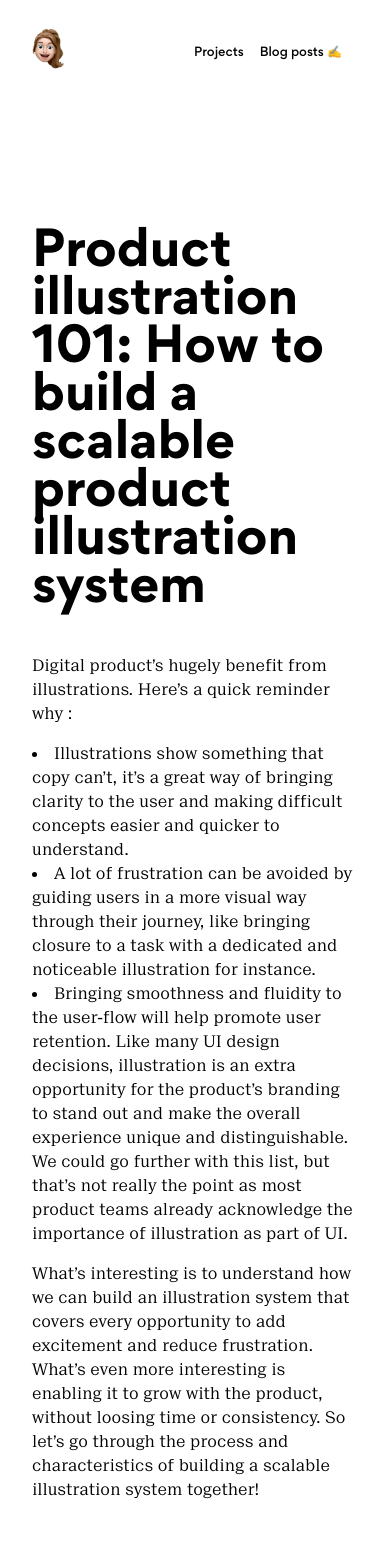
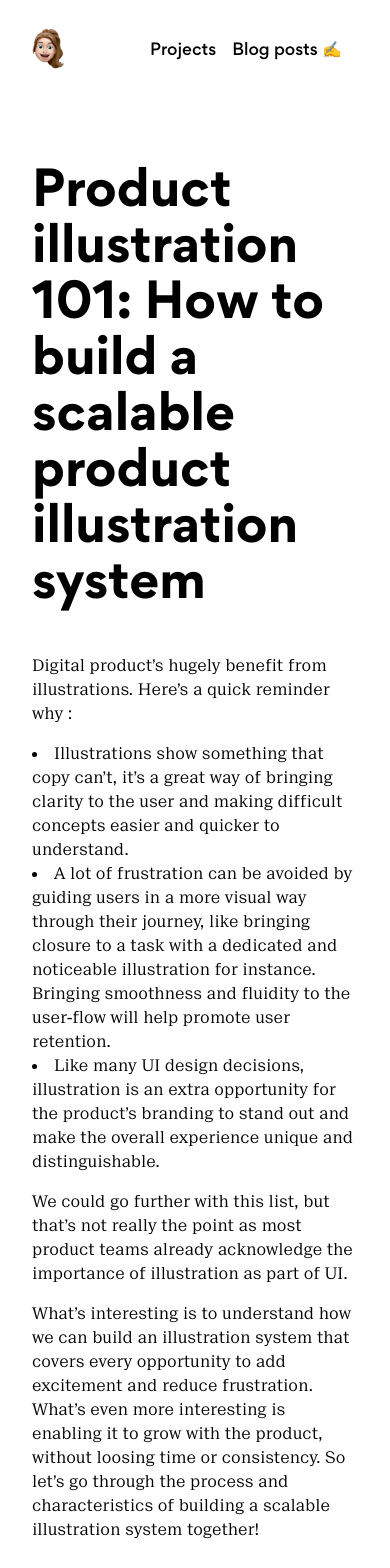
Before and after one commit to fflurp/fflurpage, a Next.js app: page /blog/how-to-build-a-scalable-illustration-system in a window 390 px wide. Shown: the top 1568 px of the page. Built offline with nearby package versions, Linux system fonts and the light colour scheme.

Commit message:
last fix

```diff
--- a/components/CTAMail.tsx
+++ b/components/CTAMail.tsx
@@ -8,7 +8,7 @@ const Button: React.FC<{ children: string }> = ({ children }) => {
 
 const CTAMail = () => {
   return (
-    <section className="py-80 text-center">
+    <section className="pt-40 pb-80 text-center md:py-80">
       <div>
         <h2 className="mb-6 font-title-bold text-3xl">
           Want your digital product to stand out?
--- a/components/Layout.tsx
+++ b/components/Layout.tsx
@@ -31,22 +31,24 @@ const Layout: React.FC<LayoutProps> = ({ children, hero }) => {
           </Link>
           <div>
             <Link href="/projects">
-              <LinkFP className="mr-4 font-title text-[12px] sm:mr-10 sm:text-sm">
+              <LinkFP className="text-md mr-4 font-title sm:mr-10 sm:text-sm">
                 Projects
               </LinkFP>
             </Link>
             <Link href="/blog">
-              <LinkFP className="mr-4 font-title text-[12px] sm:mr-10 sm:text-sm">
+              <LinkFP className="text-md mr-4 font-title sm:mr-10 sm:text-sm">
                 Blog posts{"  ✍️"}
               </LinkFP>
             </Link>
           </div>
         </nav>
       </header>
-      {hero ? <div className="flex h-[444px]">{hero}</div> : null}
+      {hero ? <div className="flex h-[222px] md:h-[444px]">{hero}</div> : null}
       <main className="mx-auto max-w-screen-xl px-8">{children}</main>
       <footer className="relative">
-        <img src="/waves.svg" className="absolute bottom-0 left-0 z-0" />
+        <div className="absolute bottom-0 left-0 z-0">
+          <img src="/waves.svg" className="h-full h-96 w-full object-cover" />
+        </div>
         <div className="z-10 mx-auto flex max-w-screen-xl justify-between px-8">
           <div className="z-10 mb-10 font-title text-gray-600">
             © Fflur Page {new Date().getFullYear()}
--- a/pages/blog/how-to-build-a-scalable-illustration-system.tsx
+++ b/pages/blog/how-to-build-a-scalable-illustration-system.tsx
@@ -20,8 +20,8 @@ const BlogImage: React.FC<BlogImageProps> = ({ src, alt, caption }) => {
 const BlogPost = () => {
   return (
     <Layout>
-      <div className="mx-auto max-w-[778px] pt-32 pb-80">
-        <h1 className="pb-10 font-title-bold text-5xl">
+      <div className="mdpt-32 mx-auto max-w-[778px] pt-16 pb-40 md:pb-80">
+        <h1 className="pb-10 font-title-bold text-5xl leading-[56px]">
           Product illustration 101: How to build a scalable product illustration
           system{" "}
         </h1>
@@ -30,7 +30,7 @@ const BlogPost = () => {
             Digital product’s hugely benefit from illustrations. Here’s a quick
             reminder why :{" "}
           </p>
-          <ul className="list-inside list-disc">
+          <ul className="list-inside list-disc pb-4">
             <li>
               Illustrations show something that copy can’t, it’s a great way of
               bringing clarity to the user and making difficult concepts easier
@@ -40,13 +40,13 @@ const BlogPost = () => {
               A lot of frustration can be avoided by guiding users in a more
               visual way through their journey, like bringing closure to a task
               with a dedicated and noticeable illustration for instance.
+              Bringing smoothness and fluidity to the user-flow will help
+              promote user retention.
             </li>
             <li>
-              Bringing smoothness and fluidity to the user-flow will help
-              promote user retention. Like many UI design decisions,
-              illustration is an extra opportunity for the product’s branding to
-              stand out and make the overall experience unique and
-              distinguishable.
+              Like many UI design decisions, illustration is an extra
+              opportunity for the product’s branding to stand out and make the
+              overall experience unique and distinguishable.
             </li>
           </ul>
           <p className="pb-4">
@@ -74,7 +74,7 @@ const BlogPost = () => {
             guidelines as seriously while building an illustration system.
             Here’s some of the characteristics that should be defined clearly:
           </p>
-          <ul className="list-inside list-disc">
+          <ul className="list-inside list-disc pb-4">
             <li>
               Style: What illustration style fits with the product’s existing
               branding and tone.
--- a/pages/blog/index.tsx
+++ b/pages/blog/index.tsx
@@ -6,7 +6,7 @@ const Blog = () => {
   return (
     <Layout>
       <div className="mt-16 mb-20">
-        <h1 className="mb-6 font-title-bold text-5xl">Blog</h1>
+        <h1 className="mb-6 font-title-bold text-5xl leading-[56px]">Blog</h1>
         <p className="text-xl">
           Sharing my thoughts about UI best practices, digital content creation
           and online branding
--- a/pages/index.tsx
+++ b/pages/index.tsx
@@ -11,7 +11,7 @@ const Home: NextPage = () => {
       <section className="pt-14">
         <div className="flex flex-col items-center gap-8 text-center md:flex-row">
           <div className="flex h-full flex-1 flex-col text-left">
-            <h1 className="font-display mb-4 font-title-bold text-5xl leading-[64px] text-gray-700">
+            <h1 className="font-display mb-4 font-title-bold text-5xl leading-[56px] text-gray-700">
               Creative product designer & illustrator
             </h1>
             <h2 className="text-xl">
@@ -29,7 +29,7 @@ const Home: NextPage = () => {
             />
           </div>
         </div>
-        <div className="mt-40 flex flex-col gap-8 md:flex-row">
+        <div className="flex flex-col gap-8 pt-40 md:flex-row md:pt-80">
           <Card
             title="CLEAR FASHION"
             description={"Mobile, web app and widget design "}
@@ -41,7 +41,7 @@ const Home: NextPage = () => {
             title="CLEAR FASHION"
             description={"Illustation set for Clear Fashion’s mobile app "}
             link={"/projects/clear-fashion-illustration"}
-            image={"/Project/CF-illu/Banniere/CF_illu_BANNER-2.png"}
+            image={"/Project/CF-illu/Banniere/CF_illu_banner-2.png"}
             tags={[
               { text: "Content creation", variant: "secondary" },
               { text: "UI Design", variant: "primary" },
@@ -51,7 +51,7 @@ const Home: NextPage = () => {
             title="DELPHEE"
             description={"Social media branding and illustrations"}
             link={"/projects/delphee"}
-            image={"/Project/Delphee/Banniere/Delphee_BANNER-2.png"}
+            image={"/Project/Delphee/Banniere/Delphee_banner-2.png"}
             tags={[
               { text: "Content creation", variant: "secondary" },
               { text: "Online branding", variant: "tertiary" },
@@ -66,7 +66,7 @@ const Home: NextPage = () => {
           </Link>
         </div>
       </section>
-      <section className="flex flex-col items-center gap-8 pt-80 md:flex-row">
+      <section className="flex flex-col items-center gap-8 pt-40 md:flex-row  md:pt-80">
         <div className="flex-[0.4]">
           <Image src="/home/Profil_pic.png" width="1604" height="1492" />
         </div>
@@ -97,7 +97,7 @@ const Home: NextPage = () => {
         </div>
       </section>
       <section>
-        <div className="flex flex-col items-start items-center gap-8 pt-80 md:flex-row">
+        <div className="flex flex-col items-start gap-8 pt-40 md:flex-row md:pt-80">
           <div className="flex-1 rounded-2xl bg-[#FAFBFF] px-6 pt-6 pb-16">
             <span className="text-[32px]">💬</span>
             <p className="border-l-2 border-gray-700 pl-2 text-lg">
--- a/pages/projects/clear-fashion-illustration.tsx
+++ b/pages/projects/clear-fashion-illustration.tsx
@@ -23,9 +23,11 @@ const ClearFashionPage = () => {
       }
     >
       <div className="mt-16 pb-20">
-        <div className="mb-6 inline-flex items-start">
-          <h1 className="mr-8 font-title-bold text-5xl">Clear Fashion</h1>
-          <div className="flex flex-wrap gap-2">
+        <div className="mb-6 inline-flex flex-wrap items-start">
+          <h1 className="mr-8 font-title-bold text-5xl leading-[56px]">
+            Clear Fashion
+          </h1>
+          <div className="mt-2 flex flex-wrap gap-2">
             <Chip variant="secondary">Content creation</Chip>
             <Chip variant="primary">UI design</Chip>
           </div>
--- a/pages/projects/clear-fashion-product.tsx
+++ b/pages/projects/clear-fashion-product.tsx
@@ -15,9 +15,11 @@ const ClearFashionPage = () => {
       }
     >
       <div className="mt-16 mb-20">
-        <div className="mb-6 inline-flex items-start">
-          <h1 className="mr-8 font-title-bold text-5xl">Clear Fashion</h1>
-          <div className="flex flex-wrap gap-2">
+        <div className="mb-6 inline-flex flex-wrap items-start">
+          <h1 className="mr-8 font-title-bold text-5xl leading-[56px]">
+            Clear Fashion
+          </h1>
+          <div className="mt-2 flex flex-wrap gap-2">
             <Chip variant="primary">UI design</Chip>
           </div>
         </div>
@@ -126,7 +128,7 @@ const SectionImgText: React.FC<SectionImgTextProps> = ({
 }) => {
   return (
     <section
-      className={`mt-80 flex flex-col items-center gap-8 ${
+      className={`mt-40 flex flex-col items-center gap-8 md:mt-80 ${
         isReverse ? `md:flex-row-reverse` : `md:flex-row`
       }`}
     >
--- a/pages/projects/delphee.tsx
+++ b/pages/projects/delphee.tsx
@@ -30,8 +30,10 @@ const ClearFashionPage = () => {
     >
       <div className="mt-16 pb-20">
         <div className="mb-6 inline-flex items-start">
-          <h1 className="mr-8 font-title-bold text-5xl">Delphee</h1>
-          <div className="flex flex-wrap gap-2">
+          <h1 className="mr-8 inline-flex font-title-bold text-5xl leading-[56px]">
+            Delphee
+          </h1>
+          <div className="mt-2 flex flex-wrap gap-2">
             <Chip variant="secondary">Content creation</Chip>
             <Chip variant="tertiary">Online branding</Chip>
           </div>
--- a/pages/projects/fflur-page.tsx
+++ b/pages/projects/fflur-page.tsx
@@ -23,9 +23,11 @@ const ClearFashionPage = () => {
       }
     >
       <div className="mt-16 pb-20">
-        <div className="mb-6 inline-flex items-start">
-          <h1 className="mr-8 font-title-bold text-5xl">Fflur Page</h1>
-          <div className="flex flex-wrap gap-2">
+        <div className="mb-6 inline-flex flex-wrap items-start">
+          <h1 className="mr-8 font-title-bold text-5xl leading-[56px]">
+            Fflur Page
+          </h1>
+          <div className="mt-2 mt-2 flex flex-wrap gap-2">
             <Chip variant="secondary">Content creation</Chip>
             <Chip variant="tertiary">Online branding</Chip>
             <Chip variant="primary">UI design</Chip>
--- a/pages/projects/index.tsx
+++ b/pages/projects/index.tsx
@@ -6,7 +6,9 @@ const Work = () => {
   return (
     <Layout>
       <div className="mt-16 mb-20">
-        <h1 className="mb-6 font-title-bold text-5xl">Projects</h1>
+        <h1 className="mb-6 font-title-bold text-5xl leading-[56px]">
+          Projects
+        </h1>
         <p className="text-xl">
           I work on user interface design, visual content creation and online
           branding.
```
